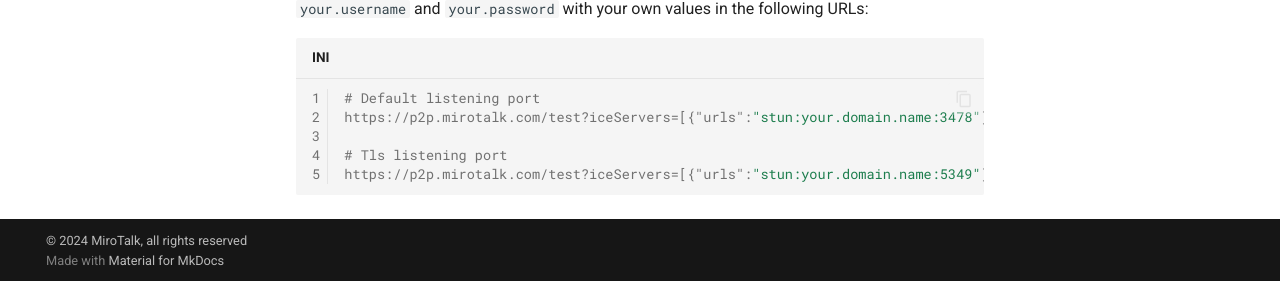
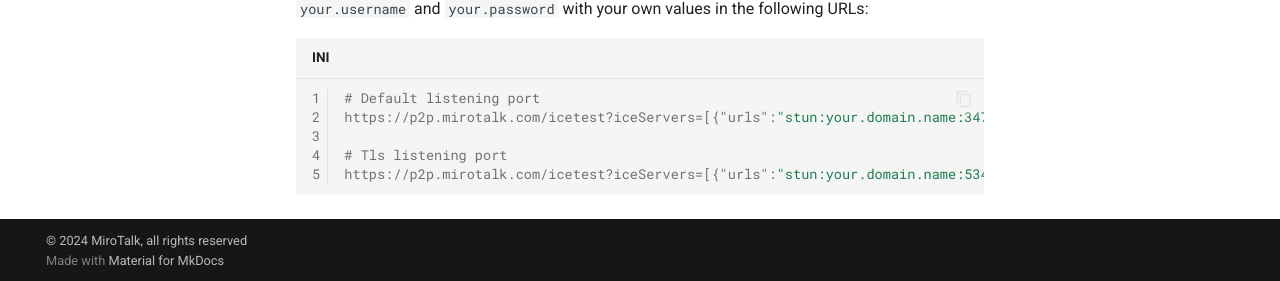
Before and after one commit to miroslavpejic85/mirotalk-docs, an MkDocs documentation site: the page built from docs/coturn/installation.md, in a window 1280 px wide and 900 px high, scrolled down 4176 px. Shown: the part 616-897 px from the top of the window. Built offline with MkDocs 1.6.1 and Material for MkDocs 9.7.7, drawn with Linux system fonts in a browser that asks for light colours; some of the changed lines change nothing that is shown.

Commit message:
[mirotalkdocs] - update docs

````diff
--- a/docs/coturn/installation.md
+++ b/docs/coturn/installation.md
@@ -165,8 +165,8 @@ You can also utilize the built-in MiroTalk service by simply replacing `your.dom
 
 ```ini
 # Default listening port
-https://p2p.mirotalk.com/test?iceServers=[{"urls":"stun:your.domain.name:3478"},{"urls":"turn:your.domain.name:3478","username":"your.username","credential":"your.password"}]
+https://p2p.mirotalk.com/icetest?iceServers=[{"urls":"stun:your.domain.name:3478"},{"urls":"turn:your.domain.name:3478","username":"your.username","credential":"your.password"}]
 
 # Tls listening port
-https://p2p.mirotalk.com/test?iceServers=[{"urls":"stun:your.domain.name:5349"},{"urls":"turn:your.domain.name:5349","username":"your.username","credential":"your.password"}]
+https://p2p.mirotalk.com/icetest?iceServers=[{"urls":"stun:your.domain.name:5349"},{"urls":"turn:your.domain.name:5349","username":"your.username","credential":"your.password"}]
 ```
````
